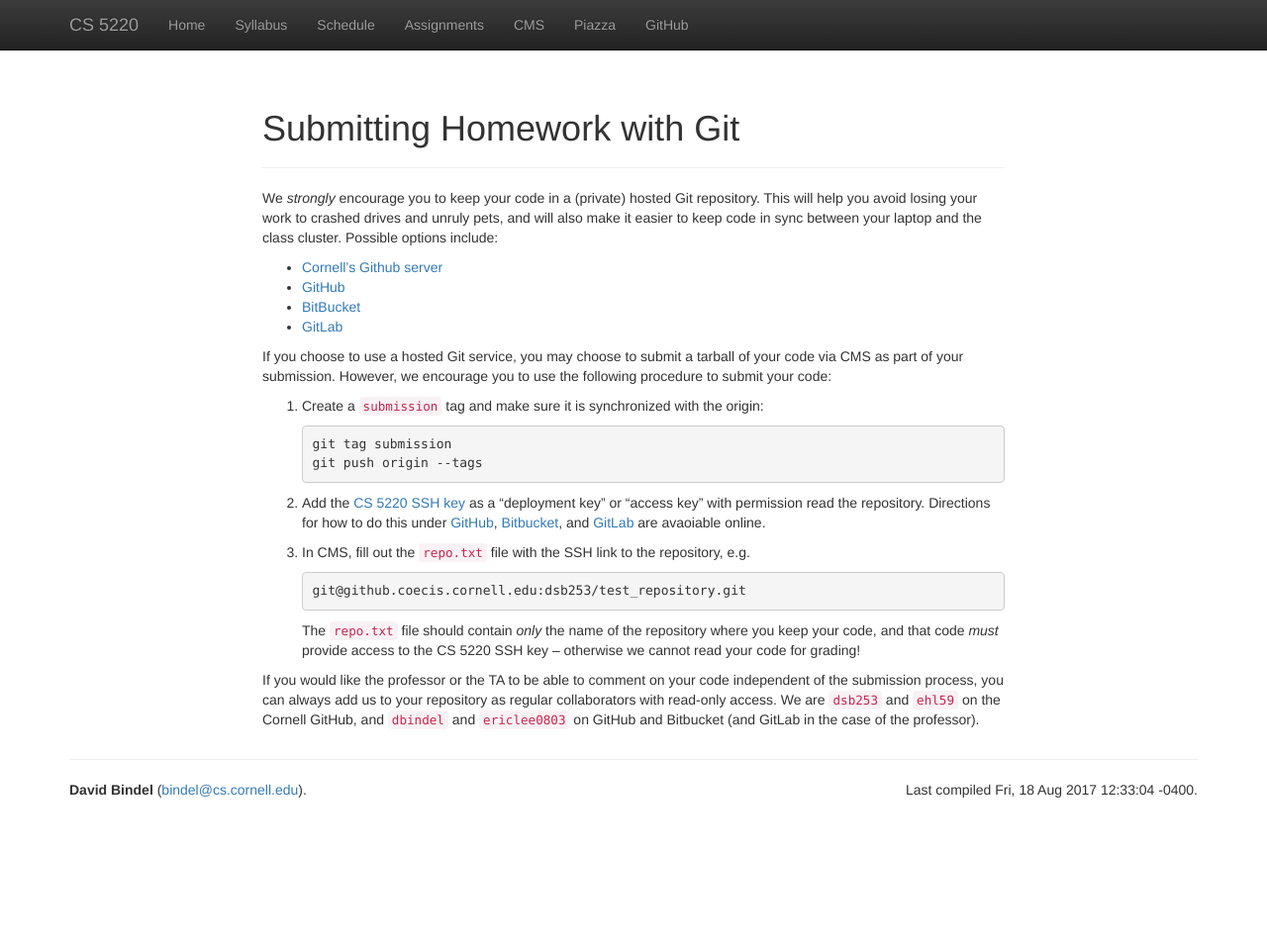
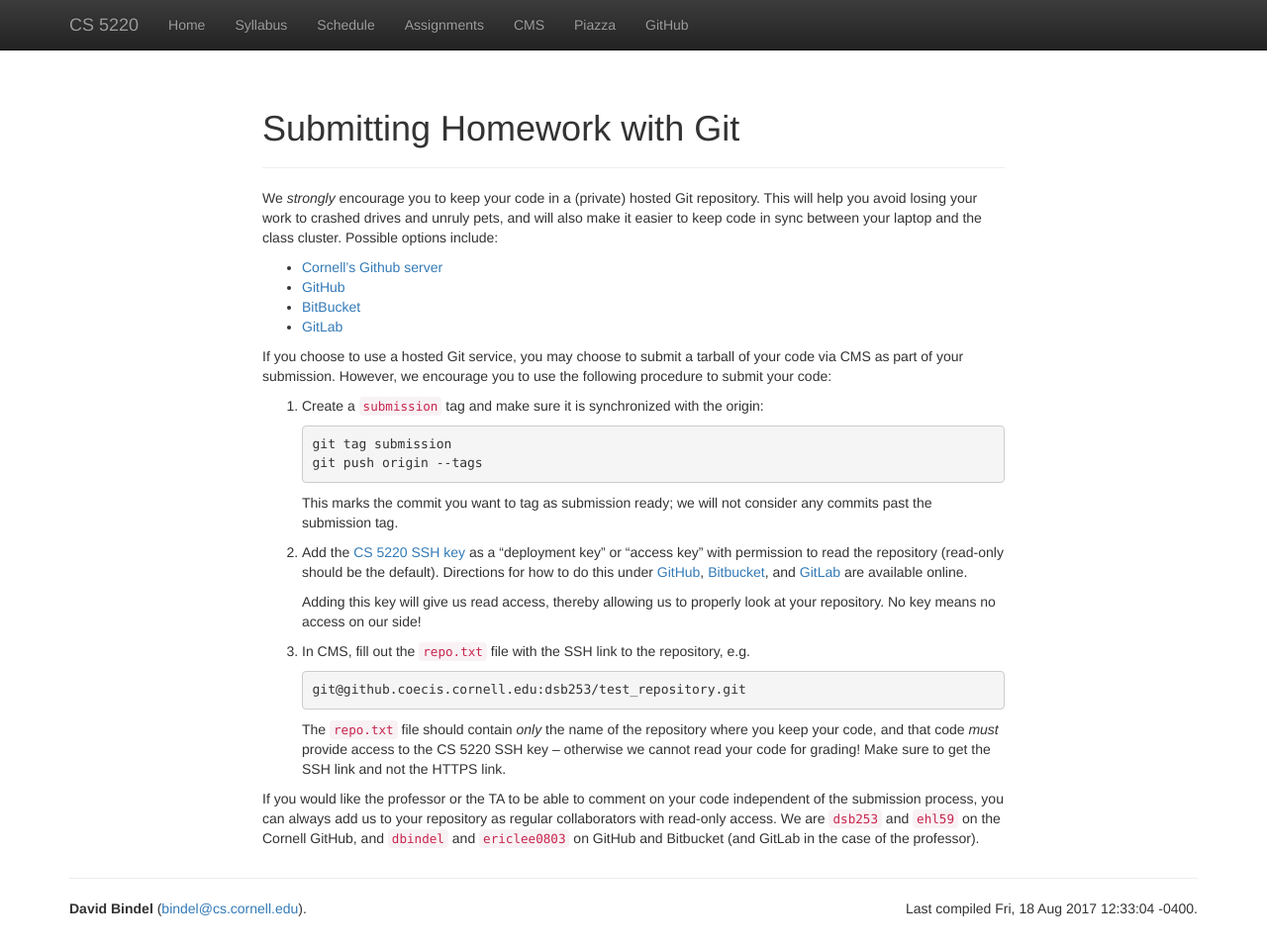
Before and after one commit to cornell-cs5220-f17/cs5220-f17, a Jekyll site: the page built from web/git-info.md, in a window 1280 px wide and 958 px high. Shown: the whole window at 99% size. Built offline with Jekyll 4.4.1, drawn with Linux system fonts in a browser that asks for light colours; nearby versions of some CDN libraries.

Commit message:
Quick typo fixed + additional instructions
Additional instructions added for clarity

```diff
--- a/web/git-info.md
+++ b/web/git-info.md
@@ -24,15 +24,21 @@ encourage you to use the following procedure to submit your code:
         git tag submission
         git push origin --tags
 
+    This marks the commit you want to tag as submission ready; we will
+    not consider any commits past the submission tag.
+
 2.  Add the [CS 5220 SSH key](cs5220.pub) as a "deployment key" or
     "access key" with
-    permission read the repository.  Directions for how to do this
+    permission to read the repository (read-only should be the default).  Directions for how to do this
     under
     [GitHub](https://developer.github.com/v3/guides/managing-deploy-keys/),
     [Bitbucket](https://confluence.atlassian.com/bitbucket/use-access-keys-294486051.html),
     and
     [GitLab](https://support.deployhq.com/articles/repositories/adding-a-new-deployment-key-to-gitlab)
-    are avaoiable online.
+    are available online.
+
+    Adding this key will give us read access, thereby allowing us to properly look at your repository.
+    No key means no access on our side!
 
 3.  In CMS, fill out the `repo.txt` file with the SSH link to the
     repository, e.g.
@@ -42,7 +48,8 @@ encourage you to use the following procedure to submit your code:
     The `repo.txt` file should contain *only* the name of the
     repository where you keep your code, and that code *must* provide
     access to the CS 5220 SSH key -- otherwise we cannot read your
-    code for grading!
+    code for grading!  Make sure to get the SSH link and not the
+    HTTPS link.
 
 If you would like the professor or the TA to be able to comment on
 your code independent of the submission process, you can always add us
```
